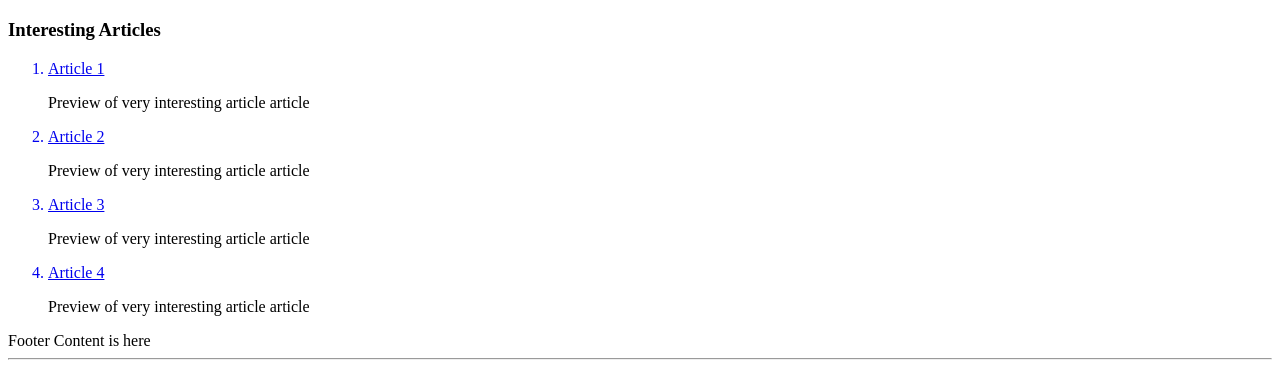
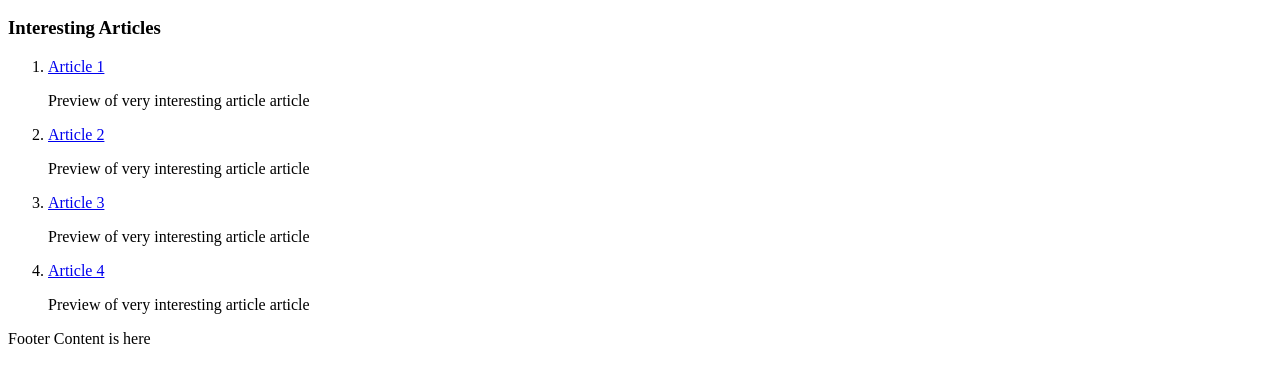
Before and after one commit to kcalle21/webdev_lab4, a plain HTML site: page index.html in a window 1280 px wide. Shown: the part 1044-1409 px from the top of the page. Drawn offline with Linux system fonts and the light colour scheme.

Commit message:
Update index.html

```diff
--- a/index.html
+++ b/index.html
@@ -1,17 +1,19 @@
 <!DOCTYPE html>
 <html lang="en">
-<head><title>HTML Clean Up Lab</title>
+
+<head>
+	<meta charset="utf-8">
+	<title>HTML Clean Up Lab</title>
 </head>
-
 
 
 <body>
 	<div id="page-wrapper">
 		<header id="header">
-			<a id="logo1" href="index.html"><img src="logo3.png"></a>
+			<a id="logo1" href="index.html"><img src="logo3.png" alt= "Acme logo, large and in red"></a>
 			<h1>My Demo Site</h1>
 	</header>
-<nav id="main-nav">
+	<nav id="main-nav
 		<ul>
 			<li><a href = "http://www.iit.edu">IIT Home</a></li>
 			<li><a href="http://www.google.com">Google</a></li>
@@ -23,19 +25,24 @@
     <main id="content-wrapper">
       <div id="main-content">
         <h2><b>This is our h2 Tag</b></h2>
-          <img class="imageR" src="./images/main.png">
-          <p> Lorem ipsum dolor sit amet, consectetur adipisicing elit. Eveniet, perferendis, sed ab sequi molestias eum sint consectetur dicta praesentium ipsa repellat soluta placeat dolor! Accusantium impedit est explicabo harum aperiam!</p>
+          <img class="imageR" src="./images/main.png"> alt="Logo for Main Squeeze Juice Company in black and white">
           <p>Lorem ipsum dolor sit amet, consectetur adipisicing elit. Eveniet, perferendis, sed ab sequi molestias eum sint consectetur dicta praesentium ipsa repellat soluta placeat dolor! Accusantium impedit est explicabo harum aperiam!</p>
-          <p> Lorem ipsum dolor sit amet, consectetur adipisicing elit. Eveniet, perferendis, sed ab sequi molestias eum sint consectetur dicta praesentium ipsa repellat soluta placeat dolor! Accusantium impedit est explicabo harum aperiam!</p>
+          <p>Lorem ipsum dolor sit amet, consectetur adipisicing elit. Eveniet, perferendis, sed ab sequi molestias eum sint consectetur dicta praesentium ipsa repellat soluta placeat dolor! Accusantium impedit est explicabo harum aperiam!</p>
+          <p>Lorem ipsum dolor sit amet, consectetur adipisicing elit. Eveniet, perferendis, sed ab sequi molestias eum sint consectetur dicta praesentium ipsa repellat soluta placeat dolor! Accusantium impedit est explicabo harum aperiam!</p>
           <p>Lorem ipsum dolor sit amet, consectetur adipisicing elit. Eveniet, perferendis, sed ab sequi molestias eum sint consectetur dicta praesentium ipsa repellat soluta placeat dolor! Accusantium impedit est explicabo harum aperiam!</p>
 		  <ul id="bul1">
-          <li> List 1</li>
+			<li>List 1</li>
 			<li>List 2</li>
-          <li> List 3</li>
+			<li>List 3</li>
 			<li>List 4</li>
         </ul>
        <p>Lorem ipsum dolor sit amet, consectetur adipisicing elit. Eveniet, perferendis, sed ab sequi molestias eum sint consectetur dicta praesentium ipsa repellat soluta placeat dolor! Accusantium impedit est explicabo harum aperiam!</p>
-        <ul id="bul2"><li>List 1</li><li>List 2</li><li>List 3</li><li>List 4</li>        </ul>
+        <ul id="bul2">
+			<li>List 1</li>
+			<li>List 2</li>
+			<li>List 3</li>
+			<li>List 4</li>
+		</ul>
        <div id="center">
           <iframe width="400" height="300" src="https://www.youtube.com/embed/-jn9aaNn8_I?si=D1HhLAWQ5awY9BfU frameborder="0" allowfullscreen></iframe>
        </div>
@@ -43,30 +50,16 @@
     <aside id="side-content">
 		<h3>Interesting Articles</h3>
 		<ol id="news">
-      <a href="#"><li>Article 1</li></a>
-      <p>Preview of very interesting article article</p>
-      <a href="#"><li>Article 2</li></a>
-      <p> Preview of very interesting article article  </p>
-      <a href="#"><li>Article 3</li></a>
-      <p>Preview of very interesting article article</p>
-      <a href="#"><li>Article 4</li></a>
-      <p> Preview of very interesting article article  </p>
+          <li><a href="#">Article 1</a><div><p>Preview of very interesting article article</p></div></li>
+          <li><a href="#">Article 2</a><div><p>Preview of very interesting article article</p></div></li>
+          <li><a href="#">Article 3</a><div><p>Preview of very interesting article article</p></div></li>
+          <li><a href="#">Article 4</a><div><p>Preview of very interesting article article</p></div></li>
 		</ol>
     </aside>
    </main>
-
-
-
-
-
-
-
-
-
-
-
- <footer id = "footer" >Footer Content is here</footer>
- <hr/>
+   <footer id = "footer" >
+     <p>Footer Content is here</p>
+   </footer>
  </div>
 </body>
 
```
Lines whose indentation alone changed are shown as unchanged.
